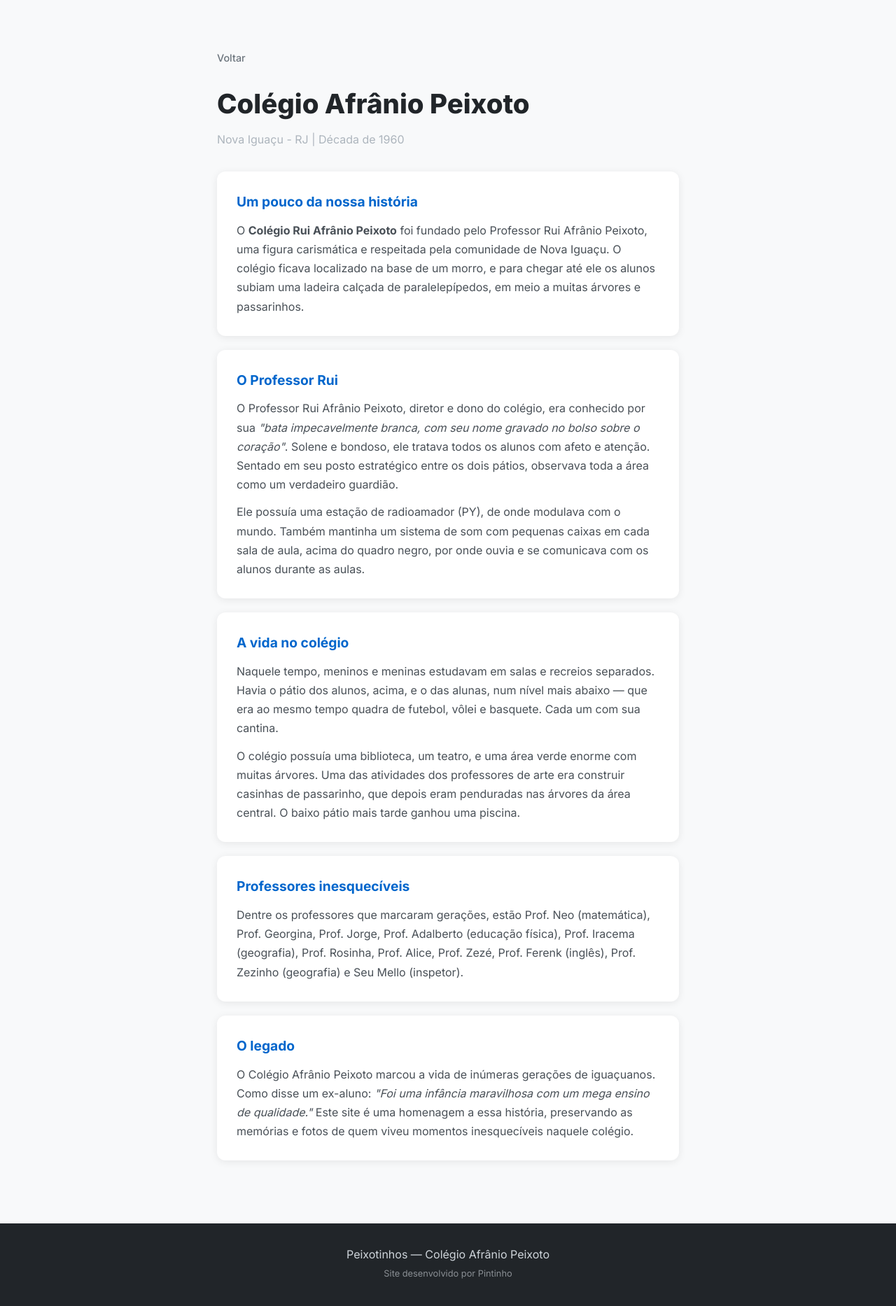
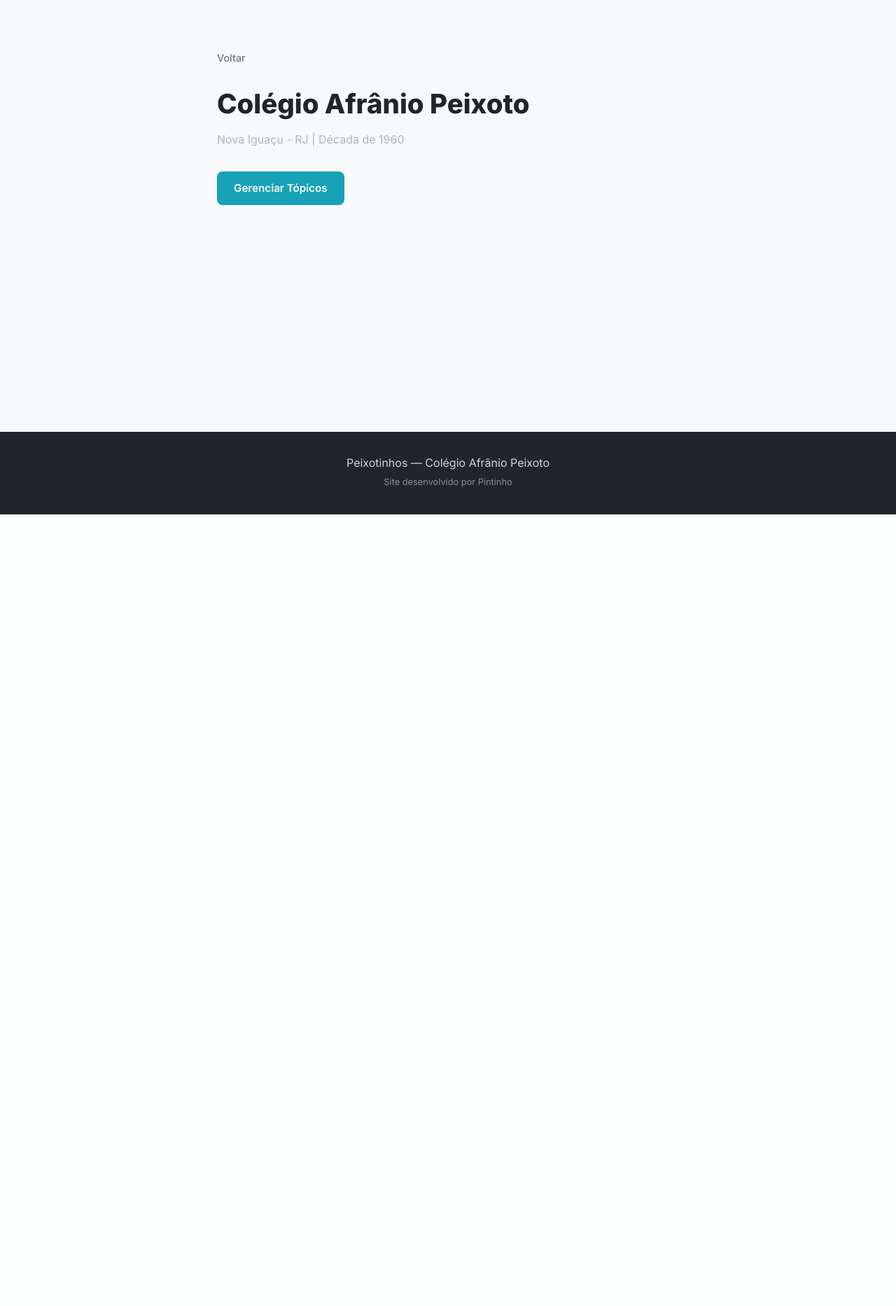
Before and after one commit to luizaugusto2006/Peixotinhos, a Flask app: page /sobre in a window 1280 px wide. Shown: the part 65-1931 px from the top of the page at 70% size. After the commit the page ends 800 px from the top, so only its background shows below. Run offline with Flask 3, Linux system fonts and the light colour scheme; a user stored in the database is signed in; tables that the repository leaves empty hold one stand-in row (values such as "Sample post").

Commit message:
feat: gerenciamento de tópicos da página Sobre via admin

```diff
--- a/app.py
+++ b/app.py
@@ -19,7 +19,7 @@
 )
 from werkzeug.utils import secure_filename
 from config import Config
-from models import db, Admin, Event, Photo
+from models import db, Admin, Event, Photo, AboutTopic
 
 
 def create_app():
@@ -66,7 +66,8 @@
 
     @app.route("/sobre")
     def about():
-        return render_template("about.html")
+        topics = AboutTopic.query.order_by(AboutTopic.order, AboutTopic.id).all()
+        return render_template("about.html", topics=topics)
 
     @app.route("/evento/<int:event_id>")
     def event_detail(event_id):
@@ -319,6 +320,56 @@
         flash(f"Senha de '{user.username}' alterada com sucesso!", "success")
         return redirect(url_for("admin_users"))
 
+    # ── About topics management ────────────────────────────────
+
+    @app.route("/admin/sobre")
+    @admin_required
+    def admin_about():
+        topics = AboutTopic.query.order_by(AboutTopic.order, AboutTopic.id).all()
+        return render_template("admin/about_topics.html", topics=topics)
+
+    @app.route("/admin/sobre/novo", methods=["GET", "POST"])
+    @admin_required
+    def admin_about_new():
+        if request.method == "POST":
+            title = request.form.get("title", "").strip()
+            content = request.form.get("content", "").strip()
+            order = request.form.get("order", 0, type=int)
+            if not title or not content:
+                flash("Título e conteúdo são obrigatórios.", "danger")
+                return render_template("admin/about_form.html", topic=None)
+            topic = AboutTopic(title=title, content=content, order=order)
+            db.session.add(topic)
+            db.session.commit()
+            flash("Tópico criado com sucesso!", "success")
+            return redirect(url_for("admin_about"))
+        return render_template("admin/about_form.html", topic=None)
+
+    @app.route("/admin/sobre/<int:topic_id>/editar", methods=["GET", "POST"])
+    @admin_required
+    def admin_about_edit(topic_id):
+        topic = AboutTopic.query.get_or_404(topic_id)
+        if request.method == "POST":
+            topic.title = request.form.get("title", "").strip()
+            topic.content = request.form.get("content", "").strip()
+            topic.order = request.form.get("order", 0, type=int)
+            if not topic.title or not topic.content:
+                flash("Título e conteúdo são obrigatórios.", "danger")
+                return render_template("admin/about_form.html", topic=topic)
+            db.session.commit()
+            flash("Tópico atualizado com sucesso!", "success")
+            return redirect(url_for("admin_about"))
+        return render_template("admin/about_form.html", topic=topic)
+
+    @app.route("/admin/sobre/<int:topic_id>/excluir", methods=["POST"])
+    @admin_required
+    def admin_about_delete(topic_id):
+        topic = AboutTopic.query.get_or_404(topic_id)
+        db.session.delete(topic)
+        db.session.commit()
+        flash("Tópico excluído.", "info")
+        return redirect(url_for("admin_about"))
+
     # ── Create tables ──────────────────────────────────────────
 
     with app.app_context():
--- a/static/css/style.css
+++ b/static/css/style.css
@@ -1134,6 +1134,12 @@
 body.dark-mode .about-card h2 { color: #6db3f2; }
 body.dark-mode .about-card p { color: #ccc; }
 
+.topic-admin-bar {
+    display: flex;
+    justify-content: flex-end;
+    margin-bottom: 12px;
+}
+
 /* ── Lightbox Counter ─────────────────────────────────────── */
 .lightbox-counter {
     color: #fff;
--- a/templates/about.html
+++ b/templates/about.html
@@ -10,65 +10,34 @@
             <h1>Colégio Afrânio Peixoto</h1>
             <p class="about-subtitle">Nova Iguaçu - RJ | Década de 1960</p>
 
-            <div class="about-card">
-                <h2>Um pouco da nossa história</h2>
-                <p>
-                    O <strong>Colégio Rui Afrânio Peixoto</strong> foi fundado pelo Professor Rui Afrânio Peixoto,
-                    uma figura carismática e respeitada pela comunidade de Nova Iguaçu. O colégio ficava
-                    localizado na base de um morro, e para chegar até ele os alunos subiam uma ladeira
-                    calçada de paralelepípedos, em meio a muitas árvores e passarinhos.
-                </p>
-            </div>
+            {% if current_user.is_authenticated %}
+                <div style="margin-bottom:24px;">
+                    <a href="{{ url_for('admin_about') }}" class="btn btn-info">
+                        Gerenciar Tópicos
+                    </a>
+                </div>
+            {% endif %}
 
-            <div class="about-card">
-                <h2>O Professor Rui</h2>
-                <p>
-                    O Professor Rui Afrânio Peixoto, diretor e dono do colégio, era conhecido por sua
-                    <em>"bata impecavelmente branca, com seu nome gravado no bolso sobre o coração"</em>.
-                    Solene e bondoso, ele tratava todos os alunos com afeto e atenção. Sentado em seu posto
-                    estratégico entre os dois pátios, observava toda a área como um verdadeiro guardião.
-                </p>
-                <p>
-                    Ele possuía uma estação de radioamador (PY), de onde modulava com o mundo. Também
-                    mantinha um sistema de som com pequenas caixas em cada sala de aula, acima do quadro
-                    negro, por onde ouvia e se comunicava com os alunos durante as aulas.
-                </p>
-            </div>
-
-            <div class="about-card">
-                <h2>A vida no colégio</h2>
-                <p>
-                    Naquele tempo, meninos e meninas estudavam em salas e recreios separados. Havia o
-                    pátio dos alunos, acima, e o das alunas, num nível mais abaixo — que era ao mesmo tempo
-                    quadra de futebol, vôlei e basquete. Cada um com sua cantina.
-                </p>
-                <p>
-                    O colégio possuía uma biblioteca, um teatro, e uma área verde enorme com muitas árvores.
-                    Uma das atividades dos professores de arte era construir casinhas de passarinho, que
-                    depois eram penduradas nas árvores da área central. O baixo pátio mais tarde ganhou
-                    uma piscina.
-                </p>
-            </div>
-
-            <div class="about-card">
-                <h2>Professores inesquecíveis</h2>
-                <p>
-                    Dentre os professores que marcaram gerações, estão Prof. Neo (matemática),
-                    Prof. Georgina, Prof. Jorge, Prof. Adalberto (educação física), Prof. Iracema (geografia),
-                    Prof. Rosinha, Prof. Alice, Prof. Zezé, Prof. Ferenk (inglês), Prof. Zezinho (geografia)
-                    e Seu Mello (inspetor).
-                </p>
-            </div>
-
-            <div class="about-card">
-                <h2>O legado</h2>
-                <p>
-                    O Colégio Afrânio Peixoto marcou a vida de inúmeras gerações de iguaçuanos.
-                    Como disse um ex-aluno: <em>"Foi uma infância maravilhosa com um mega ensino de qualidade."</em>
-                    Este site é uma homenagem a essa história, preservando as memórias e fotos
-                    de quem viveu momentos inesquecíveis naquele colégio.
-                </p>
-            </div>
+            {% if topics %}
+                {% for topic in topics %}
+                    <div class="about-card scroll-reveal">
+                        {% if current_user.is_authenticated %}
+                            <div class="topic-admin-bar">
+                                <a href="{{ url_for('admin_about_edit', topic_id=topic.id) }}" class="btn btn-sm btn-info">
+                                    Editar
+                                </a>
+                            </div>
+                        {% endif %}
+                        <h2>{{ topic.title }}</h2>
+                        {{ topic.content | replace('\n', '<br>') | safe }}
+                    </div>
+                {% endfor %}
+            {% else %}
+                <div class="empty-state">
+                    <h3>Página em construção</h3>
+                    <p>Em breve novos tópicos estarão disponíveis.</p>
+                </div>
+            {% endif %}
         </div>
     </div>
 </section>
```
Also changed, not shown: models.py (+8 -0 lines), seed_about.py (added, +74 -0 lines), templates/admin/about_form.html (added, +45 -0 lines), templates/admin/about_topics.html (added, +63 -0 lines), templates/admin/dashboard.html (+8 -3 lines).
